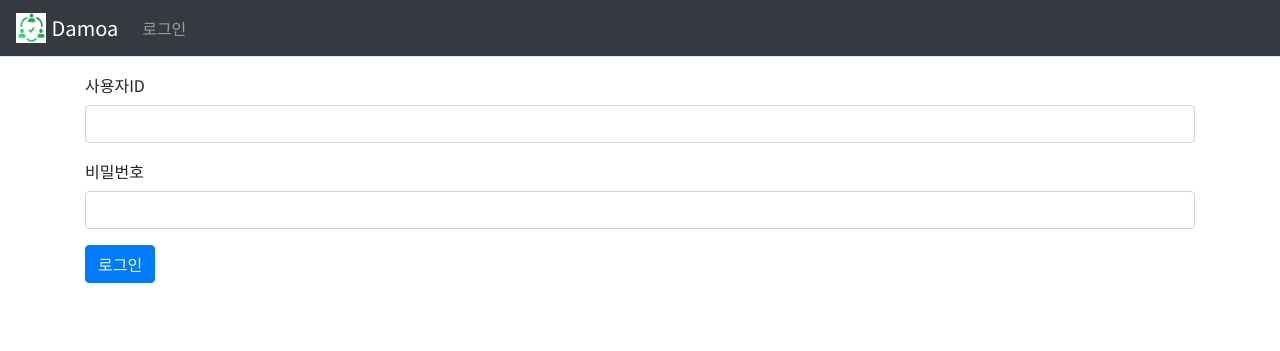
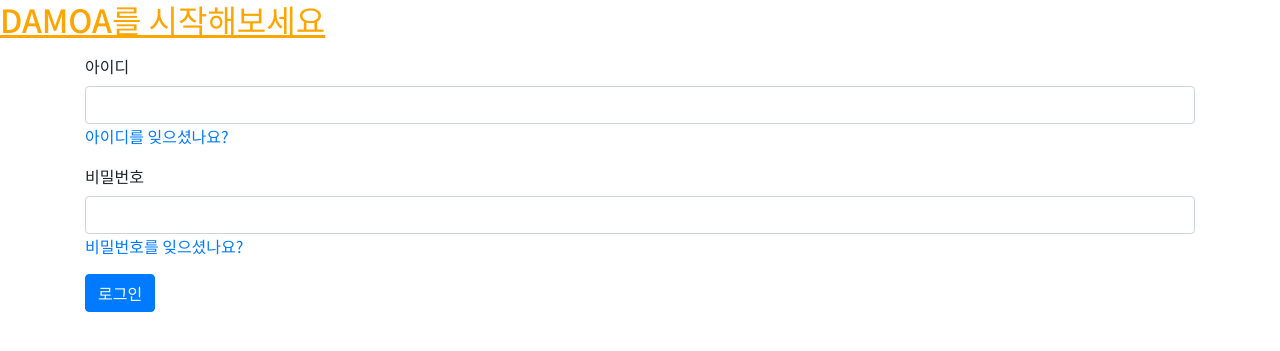
Before and after one commit to KHwanii/IMO, a Django app: template IMO/templates/common/login.html in a window 1280 px wide. Shown: the top 351 px of the page. Run offline with Django 4.2, Linux system fonts and the light colour scheme; the template is opened without the code that fills it, so the values that code supplies are empty; parts of the project's set-up code (start-up, migrations or seed data) failed here and were passed over; some libraries are stand-ins or nearby versions.

Commit message:
로그인 페이지 수정

```diff
--- a/IMO/templates/common/login.html
+++ b/IMO/templates/common/login.html
@@ -1,18 +1,44 @@
-{% extends "base.html" %}
-{% block content %}
+{% load static %}
+
+<!DOCTYPE html>
+<html lang="en">
+
+  <head>
+    <title>DAMOA 로그인 페이지</title>
+    <meta charset="utf-8">
+    <meta name="viewport" content="width=device-width, initial-scale=1">
+    <link rel="stylesheet" href="https://cdn.jsdelivr.net/npm/bootstrap@4.6.2/dist/css/bootstrap.min.css">
+    <link rel="stylesheet" type="text/css" href="{% static 'style.css' %}">
+    <script src="https://cdn.jsdelivr.net/npm/jquery@3.6.3/dist/jquery.slim.min.js"></script>
+    <script src="https://cdn.jsdelivr.net/npm/popper.js@1.16.1/dist/umd/popper.min.js"></script>
+    <script src="https://cdn.jsdelivr.net/npm/bootstrap@4.6.2/dist/js/bootstrap.bundle.min.js"></script>
+  </head>
+
+  <body>
+    <h2 class="">
+      <a href="{% url 'main:index' %}" style="color: orange">DAMOA를 시작해보세요</a>
+    </h2>
+    <div class="login_box">
       <div class="container my-3">
-    <form method="post" class="post-form" action="{% url 'common:login' %}">
+        <form method="post" action="{% url 'common:login' %}">
           {% csrf_token %}
           {% include "form_errors.html" %}
-      <div class="form-group">
-        <label for="username">사용자ID</label>
+          <div class="mb-3">
+            <label for="username">아이디</label>
             <input type="text" class="form-control" name="username" id="username" value="{{ form.username.value|default_if_none:'' }}">
+            <span style="color: blue;">
+              <a href="#">아이디를 잊으셨나요?</a>
+            </span>
           </div>
-      <div class="form-group">
+          <div class="mb-3">
             <label for="password">비밀번호</label>
             <input type="password" class="form-control" name="password" id="password" value="{{ form.password.value|default_if_none:'' }}">
+            <span style="color: blue;">
+              <a href="#">비밀번호를 잊으셨나요?</a>
+            </span>
           </div>
           <button type="submit" class="btn btn-primary">로그인</button>
         </form>
       </div>
-{% endblock %}
+    </div>
+  </body>
```
Lines whose indentation alone changed are shown as unchanged.
